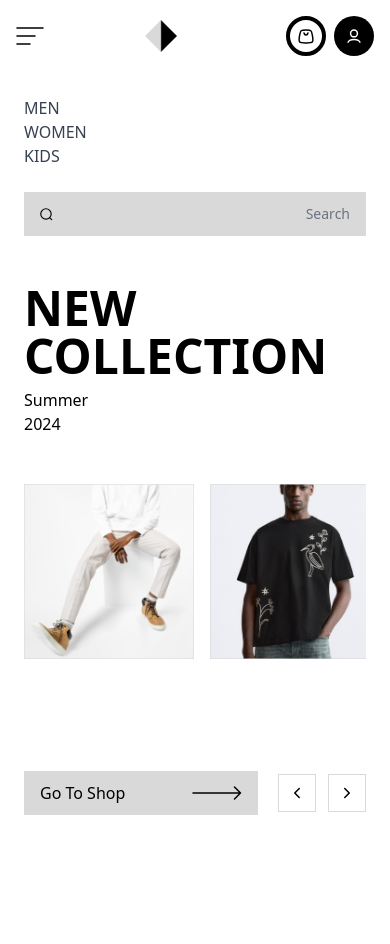
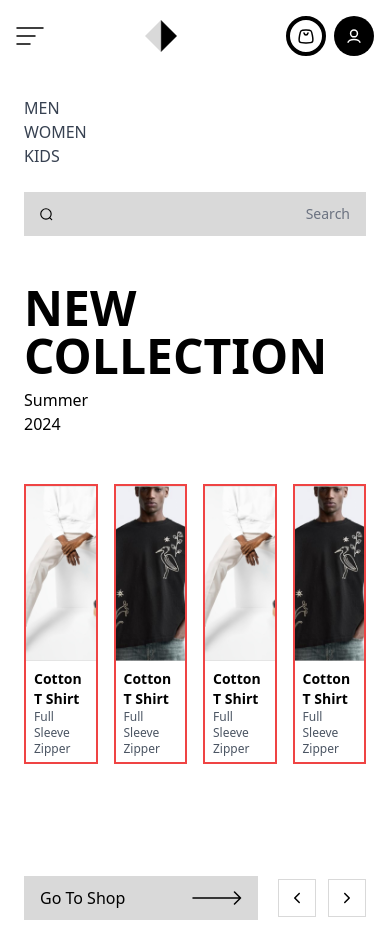
Before and after one commit to Acquaah-Emmanuel-Kofi/fashion-commerce, a Next.js app: page / in a window 390 px wide. Before the commit the page ends 844 px from the top, so only its background shows below. Built offline with nearby package versions, Linux system fonts and the light colour scheme.

Commit message:
refactor: render dummy products

```diff
--- a/app/shared/components/ProductSlider.tsx
+++ b/app/shared/components/ProductSlider.tsx
@@ -3,29 +3,67 @@ import pro2 from "../../assets/images/product_2.png";
 import Image from "next/image";
 
 const ProductSlider = () => {
+  const products = [
+    {
+      id: 1,
+      img: pro1,
+      title: "Cotton T Shirt",
+      description: "Full Sleeve Zipper",
+      price: 199,
+    },
+    {
+      id: 2,
+      img: pro2,
+      title: "Cotton T Shirt",
+      description: "Full Sleeve Zipper",
+      price: 199,
+    },
+    {
+      id: 3,
+      img: pro1,
+      title: "Cotton T Shirt",
+      description: "Full Sleeve Zipper",
+      price: 199,
+    },
+    {
+      id: 4,
+      img: pro2,
+      title: "Cotton T Shirt",
+      description: "Full Sleeve Zipper",
+      price: 199,
+    },
+  ];
+
   return (
     <div className="lg:relative overflow-auto scrollbar-none lg:h-[calc(100vh-130px)] w-full">
-      <div className="flex space-x-4 lg:absolute lg:bottom-3">
-        <Image
-          src={pro1}
-          alt="Product 1"
-          className="w-[170px] h-[175px] lg:w-[366px] lg:h-[376px] object-cover"
-        />
-        <Image
-          src={pro2}
-          alt="Product 2"
-          className="w-[170px] h-[175px] lg:w-[366px] lg:h-[376px] object-cover"
-        />
-        <Image
-          src={pro1}
-          alt="Product 1"
-          className="w-[170px] h-[175px] lg:w-[366px] lg:h-[376px] object-cover"
-        />
-        <Image
-          src={pro2}
-          alt="Product 2"
-          className="w-[170px] h-[175px] lg:w-[366px] lg:h-[376px] object-cover"
-        />
+      <div className="flex space-x-4 lg:absolute lg:bottom-3 ">
+        {products.map((product) => (
+          <div
+            key={product.id}
+            className="w-[170px] h-[280px] lg:w-[366px] lg:h-[376px] bg-white overflow-hidden border-2 border-red-500"
+          >
+            {/* Product Image */}
+            <Image
+              src={product.img}
+              alt={product.title}
+              className="w-full h-[175px] lg:h-[376px] object-cover"
+            />
+
+            {/* Product Details */}
+            <div className="p-2 block lg:hidden">
+              <h1 className="text-sm lg:text-lg font-bold">{product.title}</h1>
+              <div className="text-gray-600 text-xs lg:text-sm">
+                {product.description}
+              </div>
+              <label
+                htmlFor="price"
+                className="block mt-2 text-black font-semibold lg:text-lg"
+              >
+                ${product.price}
+              </label>
+            </div>
+          </div>
+        ))}
       </div>
     </div>
   );
```
